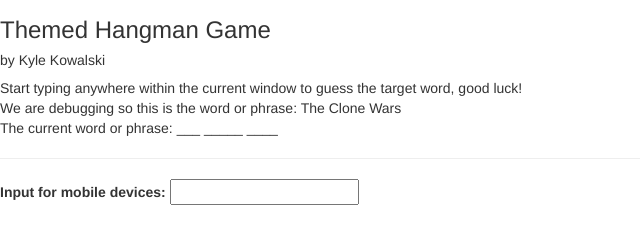
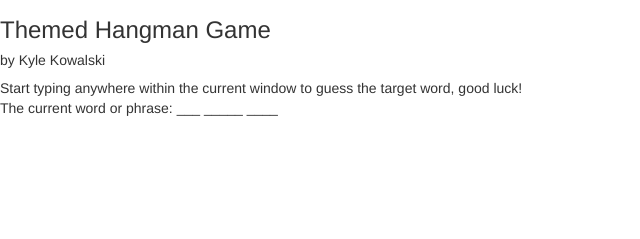
Before and after one commit to KyleKowalski/Hangman-JavaScript, a plain HTML site: page index.html in a window 1280 px wide. Shown: the part 63-302 px from the top of the page, without its empty margins (0-640 px from the left). Drawn offline with nearby package versions, Linux system fonts and the light colour scheme.

Commit message:
closing out - not sure what is here

```diff
--- a/index.html
+++ b/index.html
@@ -22,9 +22,10 @@
 	<div id="wonOrLost"></div>
 	<div id="tryAgain"></div>
 	<div id="pleaseRefreshBrowser" class="hidden">There are no more words in the queue, please refresh the browser to continue playing!</div>
-	<hr>
-	<div id="textInputForMobileToShowKeyboard" class="">
-		<label>Input for mobile devices:</label>
+
+	<div id="textInputForMobileToShowKeyboard" class="hidden">
+		<hr>
+		<label>Test input for mobile devices:</label>
 		<input type="text" id="mobileInput" name="test">
 		<br>
 		<div id="lastEvent"></div>
@@ -33,15 +34,14 @@
 
   	<script type="text/javascript">
 
-  		// this is to get mobile devices to show their keyboard and make the game playable there
+  		// TODO fix this - this is to get mobile devices to show their keyboard and make the game playable there
  		//document.getElementById("#mobileInput").focus();
 
   		// obvious variable is obvious - used for 'teaching' myself and others.
-  		var debugging = true;
+  		var debugging = false;
   		var verbose = false;
 
   		if (debugging) {console.log("----- Start Game -----");}
-  		// TODO find a way to limit variable scope
 
   		var wordArray = [
   			"Kashyyyk",
@@ -68,7 +68,9 @@
 			// read the entry from the user - lower case to simplify handling of capital letters
 			var keyPressed = event.key.toLowerCase();
 
-			if (debugging) {document.getElementById("lastEvent").innerHTML = "Last event key: >" + keyPressed + "<";}
+			// TODO at some point wrap back around and fix this failed experiment - it doesn't work on mobile
+			// if (debugging) {document.getElementById("lastEvent").innerHTML = "Last event key: >" + keyPressed + "<";}
+
 			if (verbose) {console.log(game);}
 
 			if (game.finished === true) {
@@ -239,6 +241,7 @@
 			{
 				console.log("annnnd we're out of words");
 				document.getElementById("pleaseRefreshBrowser").classList.remove("hidden");
+				return false;
 			}
 			wordArray.splice(randomNumber, 1); // removes the current word from the word array so it can't be re-used
 
```
